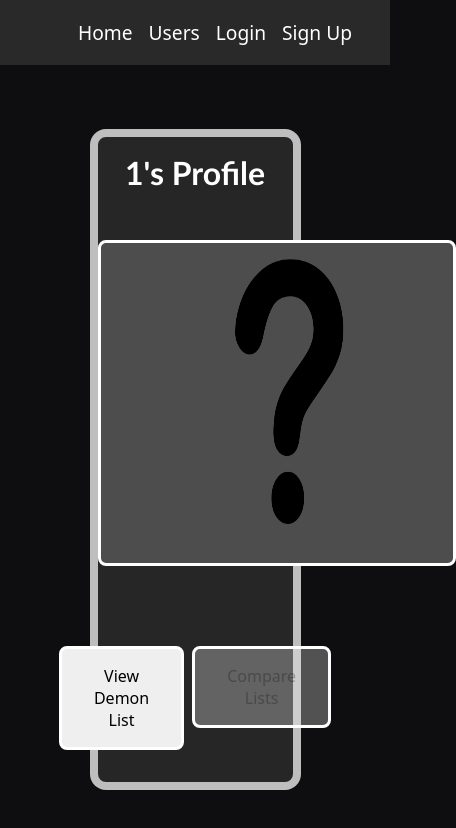
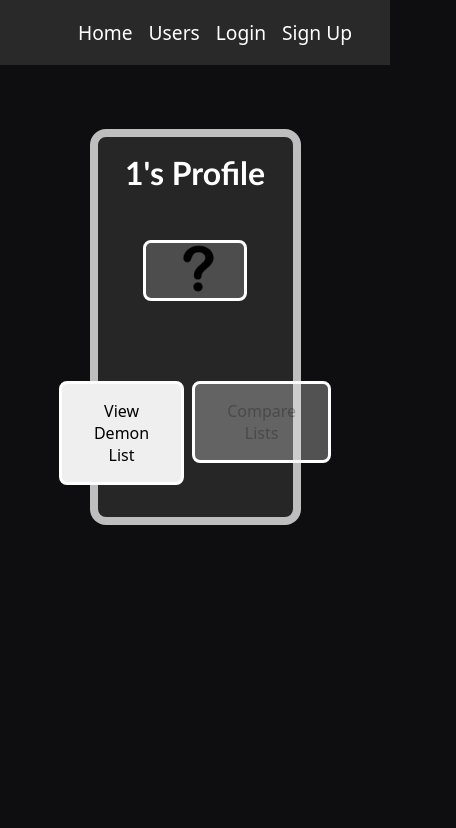
Before and after one commit to ChristopherNatale/GD-Demon-Tracker-1, a React (Vite) app: page /users/1 in a window 390 px wide. Shown: the top 828 px of the page, 456 px wide, since content can reach past the window. Built offline with nearby package versions, Linux system fonts and the light colour scheme.

Commit message:
Made some mobile-user-friendly styling changes.

```diff
--- a/src/components/MainNavigation.module.css
+++ b/src/components/MainNavigation.module.css
@@ -7,6 +7,7 @@
 }
 
 .list {
+    overflow-x: auto;
     display: flex;
     gap: 1rem;
     list-style: none;
@@ -26,6 +27,7 @@
     padding-right: 0.5rem;
     padding-left: 0.5rem;
     border-radius: 0.5rem;
+    z-index: 0;
 }
 
 .logoutButton:hover {
--- a/src/login.css
+++ b/src/login.css
@@ -32,7 +32,7 @@ label {
 }
 
 input {
-    width: 15rem;
+    width: 100%;
     margin-bottom: 0.1rem;
 }
 
--- a/src/users.css
+++ b/src/users.css
@@ -59,10 +59,11 @@ h1 {
 }
 
 .profilePicture {
-    display: block;
+    overflow: hidden;
+    display: flex;
     background-color: rgb(77, 77, 77);
-    height: 20rem;
-    width: 22rem;
+    height: 70%;
+    width: 50%;
     margin: 3rem auto;
     border: solid white;
     border-radius: 0.5rem;
```
